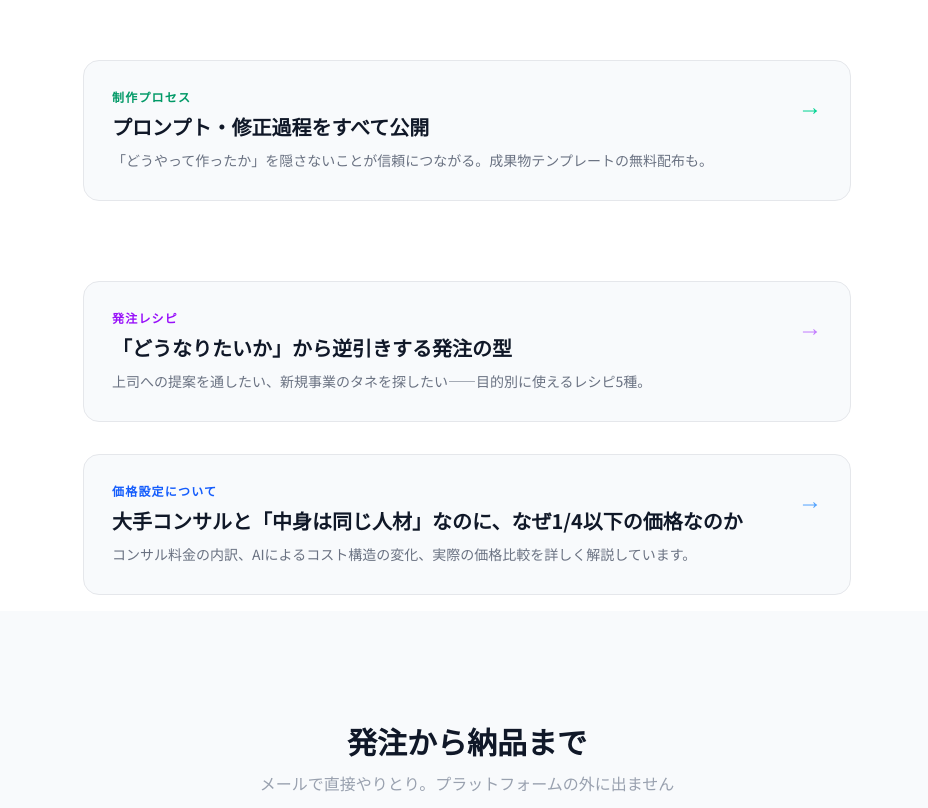
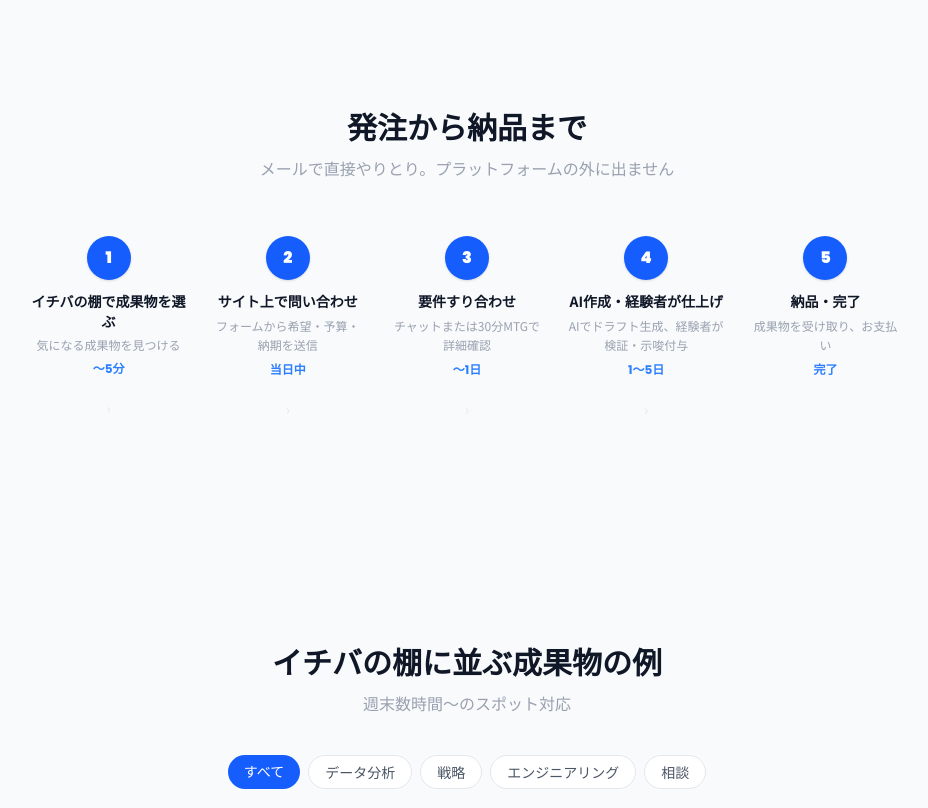
Before and after one commit to westville1030-tech11/skill-tana, a Next.js app: page / in a window 1280 px wide. Shown: the part 2388-3196 px from the top of the page, without its empty margins (173-1101 px from the left). Built offline with nearby package versions, Linux system fonts and the light colour scheme; no server answers.

Commit message:
制作プロセス・発注レシピ・価格設定ティーザーを削除

```diff
--- a/app/page.tsx
+++ b/app/page.tsx
@@ -144,54 +144,6 @@ export default function Home() {
               <p className="text-sm text-gray-500 leading-relaxed">AIの活用で作業時間は約80%削減。経験者は検証・仕上げの20%に集中するだけ。だから週末2時間で完結する案件設計が実現できます。</p>
             </div>
           </div>
-        </div>
-      </section>
-
-      {/* 制作プロセス ティーザー */}
-      <section className="py-16 px-4 bg-white">
-        <div className="max-w-3xl mx-auto">
-          <Link href="/process" className="group block bg-slate-50 border border-gray-200 rounded-2xl p-7 hover:border-emerald-300 hover:bg-emerald-50/40 transition-all">
-            <div className="flex items-start justify-between gap-6">
-              <div>
-                <p className="text-xs font-bold text-emerald-600 uppercase tracking-widest mb-2">制作プロセス</p>
-                <h2 className="text-xl font-bold text-gray-900 mb-2">プロンプト・修正過程をすべて公開</h2>
-                <p className="text-sm text-gray-500 leading-relaxed">「どうやって作ったか」を隠さないことが信頼につながる。成果物テンプレートの無料配布も。</p>
-              </div>
-              <span className="text-emerald-400 text-2xl flex-shrink-0 group-hover:translate-x-1 transition-transform">→</span>
-            </div>
-          </Link>
-        </div>
-      </section>
-
-      {/* 発注レシピ ティーザー */}
-      <section className="py-4 px-4 bg-white">
-        <div className="max-w-3xl mx-auto">
-          <Link href="/patterns" className="group block bg-slate-50 border border-gray-200 rounded-2xl p-7 hover:border-purple-300 hover:bg-purple-50/40 transition-all">
-            <div className="flex items-start justify-between gap-6">
-              <div>
-                <p className="text-xs font-bold text-purple-600 uppercase tracking-widest mb-2">発注レシピ</p>
-                <h2 className="text-xl font-bold text-gray-900 mb-2">「どうなりたいか」から逆引きする発注の型</h2>
-                <p className="text-sm text-gray-500 leading-relaxed">上司への提案を通したい、新規事業のタネを探したい——目的別に使えるレシピ5種。</p>
-              </div>
-              <span className="text-purple-400 text-2xl flex-shrink-0 group-hover:translate-x-1 transition-transform">→</span>
-            </div>
-          </Link>
-        </div>
-      </section>
-
-      {/* 価格設定 ティーザー */}
-      <section className="py-4 px-4 bg-white">
-        <div className="max-w-3xl mx-auto">
-          <Link href="/pricing" className="group block bg-slate-50 border border-gray-200 rounded-2xl p-7 hover:border-blue-300 hover:bg-blue-50/40 transition-all">
-            <div className="flex items-start justify-between gap-6">
-              <div>
-                <p className="text-xs font-bold text-blue-600 uppercase tracking-widest mb-2">価格設定について</p>
-                <h2 className="text-xl font-bold text-gray-900 mb-2">大手コンサルと「中身は同じ人材」なのに、なぜ1/4以下の価格なのか</h2>
-                <p className="text-sm text-gray-500 leading-relaxed">コンサル料金の内訳、AIによるコスト構造の変化、実際の価格比較を詳しく解説しています。</p>
-              </div>
-              <span className="text-blue-400 text-2xl flex-shrink-0 group-hover:translate-x-1 transition-transform">→</span>
-            </div>
-          </Link>
         </div>
       </section>
 
```
